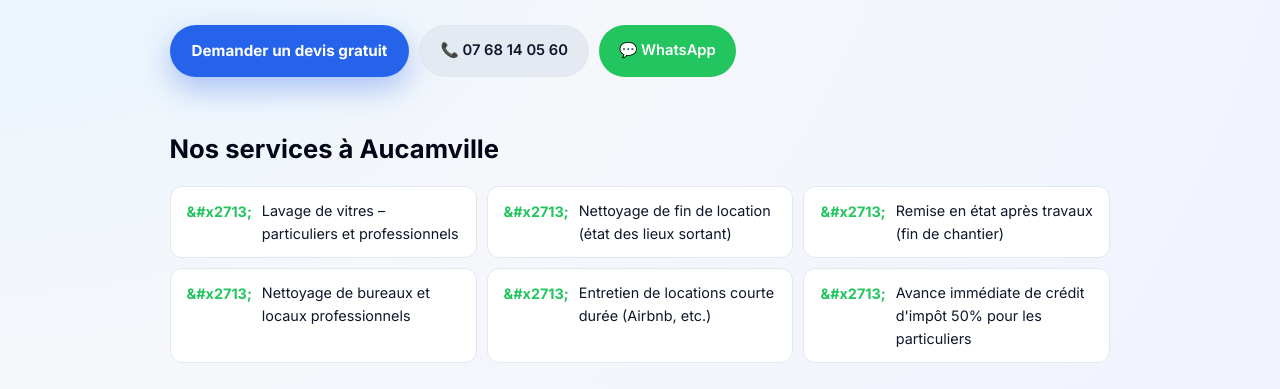
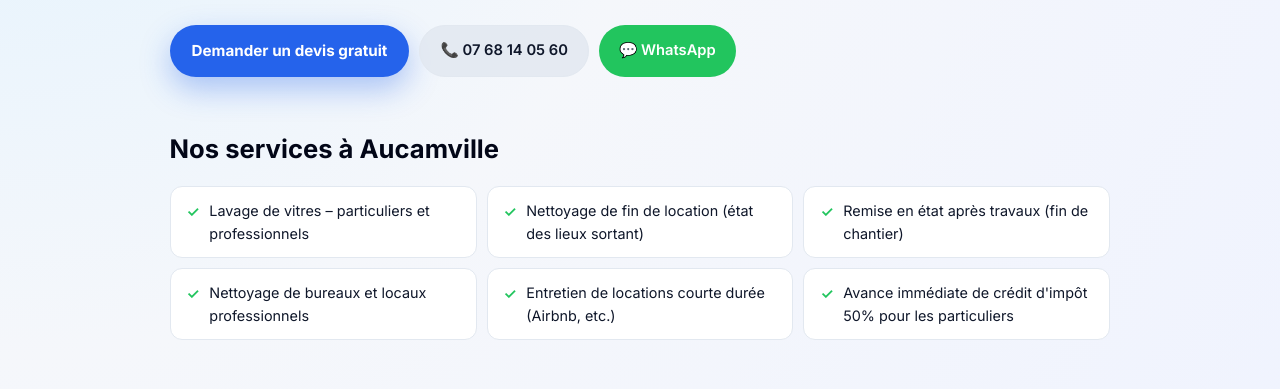
Before and after one commit to tarik112333/cleanocc-landing, a website: page pages/nettoyage-aucamville.html in a window 1280 px wide. Shown: the part 349-738 px from the top of the page. Drawn offline with Linux system fonts and the light colour scheme.

Commit message:
fix: symbole coche correct dans CSS des pages geo

```diff
--- a/pages/nettoyage-aucamville.html
+++ b/pages/nettoyage-aucamville.html
@@ -67,7 +67,7 @@
     .btn-whatsapp{display:inline-flex;align-items:center;gap:8px;background:#22c55e;color:#fff;padding:13px 20px;border-radius:999px;font-weight:600;font-size:.92rem}
     .checklist{list-style:none;display:grid;grid-template-columns:repeat(auto-fill,minmax(280px,1fr));gap:10px;margin:16px 0 20px}
     .checklist li{display:flex;align-items:flex-start;gap:10px;background:#fff;border:1px solid var(--border);border-radius:12px;padding:12px 16px;font-size:.9rem}
-    .checklist li::before{content:"&#x2713;";color:var(--accent);font-weight:700;flex-shrink:0;margin-top:1px}
+    .checklist li::before{content:"✓";color:var(--accent);font-weight:700;flex-shrink:0;margin-top:1px}
     .services-links{display:flex;flex-wrap:wrap;gap:8px;margin-top:12px}
     .services-links a{background:#fff;border:1px solid var(--border);border-radius:999px;padding:7px 16px;font-size:.85rem;font-weight:500;color:var(--primary)}
     footer{background:#0f172a;color:#94a3b8;padding:24px 7vw;font-size:.85rem}
```
Also changed, not shown: pages/nettoyage-castelginest.html (+1 -1 lines), pages/nettoyage-l-union.html (+1 -1 lines).
